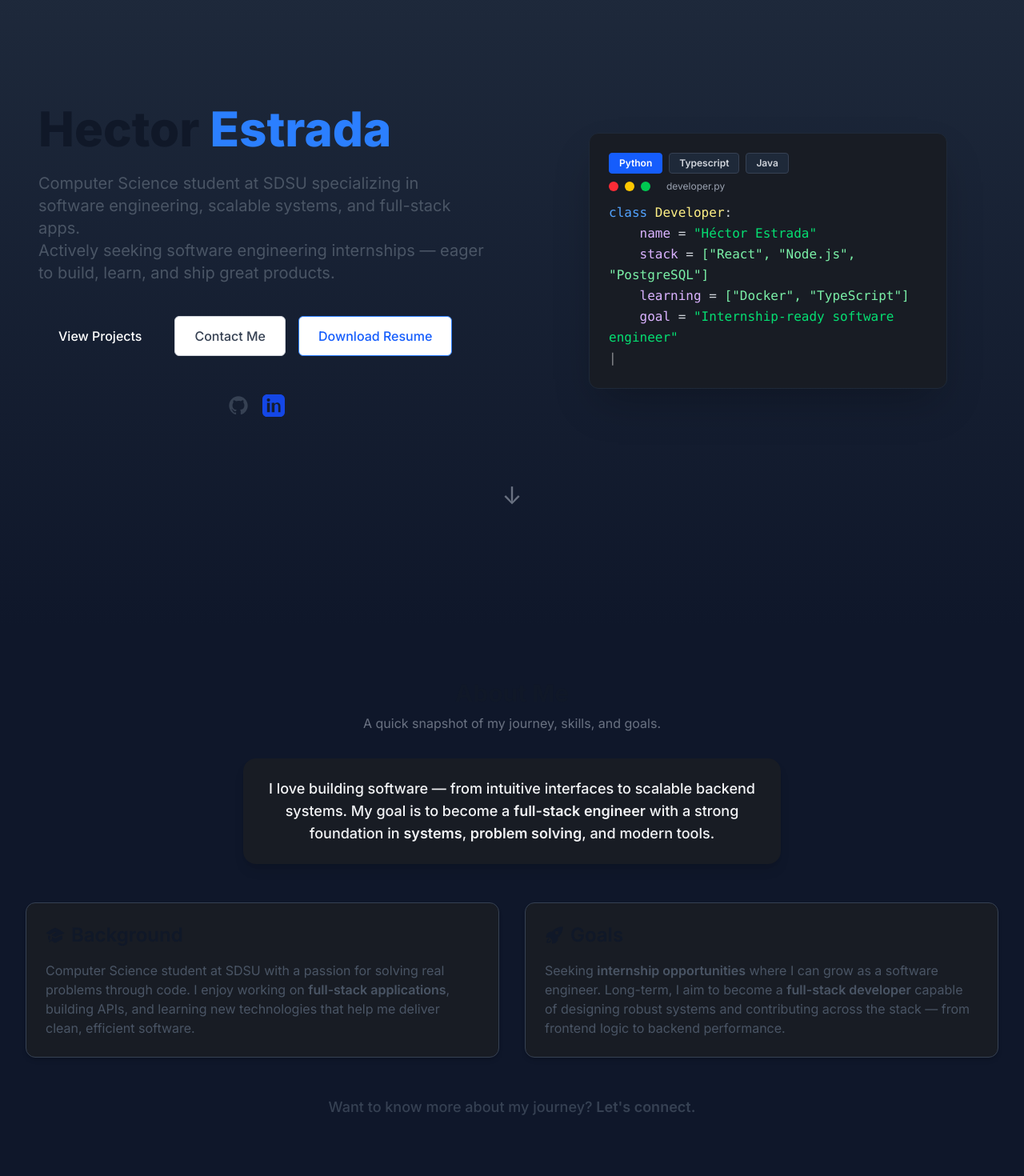
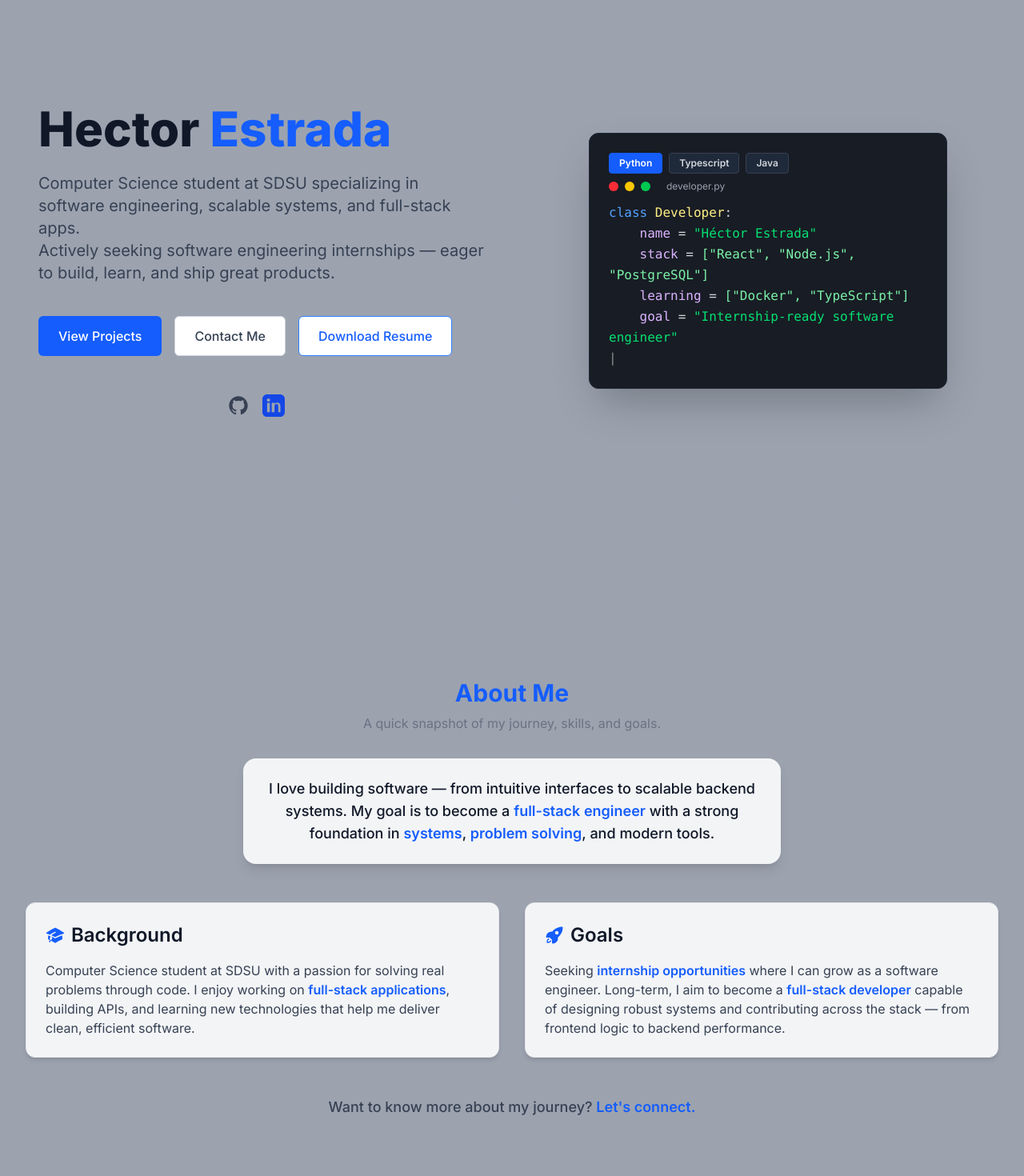
Before and after one commit to hectorestrada911/portfolio, a Next.js app: page / in a window 1280 px wide. Shown: the part 80-1550 px from the top of the page at 80% size. Built offline with nearby package versions, Linux system fonts and the light colour scheme.

Commit message:
Unify all backgrounds to gray-400 and clean up section/card backgrounds for a modern, consistent look

```diff
--- a/src/app/contact/page.tsx
+++ b/src/app/contact/page.tsx
@@ -7,7 +7,7 @@ export default function Contact() {
   return (
     <>
       <Navigation />
-      <div className="pt-16 min-h-screen flex flex-col items-center justify-center bg-gradient-to-br from-[#1e293b] to-[#0f172a] dark:from-[#1e293b] dark:to-[#0f172a]">
+      <div className="pt-16 min-h-screen flex flex-col items-center justify-center bg-transparent">
         <section className="w-full max-w-2xl mx-auto px-4 sm:px-6 lg:px-8">
           <ContactForm />
         </section>
--- a/src/app/globals.css
+++ b/src/app/globals.css
@@ -1,7 +1,7 @@
 @import "tailwindcss";
 
 :root {
-  --background: #ffffff;
+  --background: #9ca3af; /* Tailwind gray-400 */
   --foreground: #171717;
 }
 
@@ -10,13 +10,6 @@
   --color-foreground: var(--foreground);
   --font-sans: var(--font-geist-sans);
   --font-mono: var(--font-geist-mono);
-}
-
-@media (prefers-color-scheme: dark) {
-  :root {
-    --background: #0a0a0a;
-    --foreground: #ededed;
-  }
 }
 
 body {
--- a/src/app/layout.tsx
+++ b/src/app/layout.tsx
@@ -17,13 +17,14 @@ export default function RootLayout({
   children: React.ReactNode;
 }) {
   return (
-    <html lang="en" className="dark" suppressHydrationWarning>
+    <html lang="en">
       <head>
-        <meta name="color-scheme" content="dark light" />
+        <meta name="color-scheme" content="light" />
+        <meta name="theme-color" content="#ffffff" />
       </head>
       <body className={inter.className}>
         <ThemeProvider>
-          <main className="min-h-screen bg-white dark:bg-gray-900 text-gray-900 dark:text-gray-100">
+          <main className="min-h-screen text-gray-900">
             {children}
           </main>
           <footer className="w-full border-t border-gray-200 dark:border-gray-800 py-6 flex flex-col items-center justify-center mt-12">
--- a/src/app/page.tsx
+++ b/src/app/page.tsx
@@ -50,30 +50,34 @@ export default function Home() {
       <Navigation />
       <div className="pt-16">
         {/* Hero Section */}
-        <section id="home" className="min-h-screen flex flex-col justify-center px-4 sm:px-6 lg:px-8 bg-gradient-to-b from-[#1e293b] to-[#0f172a] transition-colors duration-700">
+        <section
+          id="home"
+          className="min-h-screen flex flex-col justify-center px-4 sm:px-6 lg:px-8 transition-colors duration-700"
+          style={{ background: "var(--background)" }}
+        >
           <div className="max-w-7xl mx-auto w-full flex flex-col md:flex-row items-center justify-between gap-8 mt-16 sm:mt-24 md:mt-0">
             {/* Left: Intro */}
             <div className="flex-1 text-center md:text-left md:pr-8 animate-hero-fade-in">
               <div className="transition-all duration-700 opacity-0 animate-fade-in-slide-up">
-                <h1 className="text-4xl sm:text-5xl md:text-6xl font-extrabold text-gray-900 dark:text-white mb-4 md:mb-6 md:ml-4">
-                  Hector <span className="text-blue-500 dark:text-blue-400">Estrada</span>
+                <h1 className="text-4xl sm:text-5xl md:text-6xl font-extrabold text-gray-900 mb-4 md:mb-6 md:ml-4">
+                  Hector <span className="text-blue-600">Estrada</span>
                 </h1>
-                <p className="text-base sm:text-lg md:text-xl text-gray-600 dark:text-gray-300 mb-10 md:ml-4 max-w-xl md:max-w-2xl mx-auto md:mx-0">
+                <p className="text-base sm:text-lg md:text-xl text-gray-700 mb-10 md:ml-4 max-w-xl md:max-w-2xl mx-auto md:mx-0">
                   Computer Science student at SDSU specializing in software engineering, scalable systems, and full-stack apps.<br />
                   Actively seeking software engineering internships — eager to build, learn, and ship great products.
                 </p>
                 <div className="flex flex-col sm:flex-row gap-4 justify-center md:justify-start md:ml-4">
-                  <a href="#projects" className="inline-flex items-center justify-center px-6 py-3 border border-transparent text-base font-medium rounded-md text-white bg-primary-600 hover:bg-primary-700 dark:bg-primary-500 dark:hover:bg-primary-600 transition-transform duration-200 hover:scale-105">View Projects</a>
-                  <a href="#contact" className="inline-flex items-center justify-center px-6 py-3 border border-gray-300 dark:border-gray-600 text-base font-medium rounded-md text-gray-700 dark:text-gray-200 bg-white dark:bg-gray-800 hover:bg-gray-50 dark:hover:bg-gray-700 transition-transform duration-200 hover:scale-105">Contact Me</a>
-                  <a href="/hector-estrada-portfolio.pdf" download className="inline-flex items-center justify-center px-6 py-3 border border-blue-500 text-base font-medium rounded-md text-blue-600 dark:text-blue-400 bg-white dark:bg-gray-900 hover:bg-blue-50 dark:hover:bg-gray-800 transition-transform duration-200 hover:scale-105">Download Resume</a>
+                  <a href="#projects" className="inline-flex items-center justify-center px-6 py-3 border border-transparent text-base font-medium rounded-md text-white bg-blue-600 hover:bg-blue-700 transition-transform duration-200 hover:scale-105">View Projects</a>
+                  <a href="#contact" className="inline-flex items-center justify-center px-6 py-3 border border-gray-300 text-base font-medium rounded-md text-gray-700 bg-white hover:bg-gray-100 transition-transform duration-200 hover:scale-105">Contact Me</a>
+                  <a href="/hector-estrada-portfolio.pdf" download className="inline-flex items-center justify-center px-6 py-3 border border-blue-500 text-base font-medium rounded-md text-blue-600 bg-white hover:bg-blue-50 transition-transform duration-200 hover:scale-105">Download Resume</a>
                 </div>
                 <div className="flex justify-center items-center gap-4 mt-12">
-                  <a href="https://github.com/hectorestrada911" target="_blank" rel="noopener noreferrer" className="inline-flex items-center justify-center rounded-md text-2xl text-gray-700 dark:text-gray-200 hover:text-primary-600 dark:hover:text-primary-400 transition-transform duration-200 hover:scale-110 focus:outline-none" aria-label="GitHub">
+                  <a href="https://github.com/hectorestrada911" target="_blank" rel="noopener noreferrer" className="inline-flex items-center justify-center rounded-md text-2xl text-gray-700 hover:text-blue-600 transition-transform duration-200 hover:scale-110 focus:outline-none" aria-label="GitHub">
                     <svg xmlns="http://www.w3.org/2000/svg" fill="currentColor" viewBox="0 0 24 24" className="w-7 h-7">
                       <path d="M12 2C6.477 2 2 6.484 2 12.021c0 4.428 2.865 8.184 6.839 9.504.5.092.682-.217.682-.482 0-.237-.009-.868-.014-1.703-2.782.605-3.369-1.342-3.369-1.342-.454-1.154-1.11-1.462-1.11-1.462-.908-.62.069-.608.069-.608 1.004.07 1.532 1.032 1.532 1.032.892 1.53 2.341 1.088 2.91.832.092-.647.35-1.088.636-1.339-2.22-.253-4.555-1.113-4.555-4.951 0-1.093.39-1.987 1.029-2.686-.103-.253-.446-1.272.098-2.65 0 0 .84-.27 2.75 1.025A9.564 9.564 0 0 1 12 6.844c.85.004 1.705.115 2.504.337 1.909-1.295 2.748-1.025 2.748-1.025.546 1.378.202 2.397.1 2.65.64.699 1.028 1.593 1.028 2.686 0 3.847-2.338 4.695-4.566 4.944.359.309.678.92.678 1.855 0 1.338-.012 2.419-.012 2.749 0 .267.18.577.688.48C19.138 20.203 22 16.447 22 12.021 22 6.484 17.523 2 12 2Z" />
                     </svg>
                   </a>
-                  <a href="https://www.linkedin.com/in/hector-estrada-5b1351213/" target="_blank" rel="noopener noreferrer" className="inline-flex items-center justify-center rounded-md text-2xl text-blue-700 dark:text-blue-400 hover:text-primary-600 dark:hover:text-primary-400 transition-transform duration-200 hover:scale-110 focus:outline-none" aria-label="LinkedIn">
+                  <a href="https://www.linkedin.com/in/hector-estrada-5b1351213/" target="_blank" rel="noopener noreferrer" className="inline-flex items-center justify-center rounded-md text-2xl text-blue-700 hover:text-blue-800 transition-transform duration-200 hover:scale-110 focus:outline-none" aria-label="LinkedIn">
                     <svg xmlns="http://www.w3.org/2000/svg" fill="currentColor" viewBox="0 0 24 24" className="w-7 h-7">
                       <path d="M19 0h-14c-2.761 0-5 2.239-5 5v14c0 2.761 2.239 5 5 5h14c2.761 0 5-2.239 5-5v-14c0-2.761-2.239-5-5-5zm-11 19h-3v-10h3v10zm-1.5-11.268c-.966 0-1.75-.784-1.75-1.75s.784-1.75 1.75-1.75 1.75.784 1.75 1.75-.784 1.75-1.75 1.75zm13.5 11.268h-3v-5.604c0-1.337-.025-3.063-1.868-3.063-1.868 0-2.156 1.459-2.156 2.968v5.699h-3v-10h2.881v1.367h.041c.401-.761 1.379-1.563 2.838-1.563 3.034 0 3.595 1.997 3.595 4.59v5.606z" />
                     </svg>
@@ -88,55 +92,55 @@ export default function Home() {
           </div>
           {/* Scroll Indicator */}
           <div className="flex justify-center mt-12 md:mt-20 animate-pulse-slow">
-            <span className="inline-block text-gray-400 dark:text-gray-500 text-3xl">↓</span>
+            <span className="inline-block text-gray-400 text-3xl">↓</span>
           </div>
         </section>
 
         {/* About Section */}
-        <section id="about" className="py-16 px-4 sm:px-6 lg:px-8 bg-[#0f172a]">
+        <section id="about" className="py-16 px-4 sm:px-6 lg:px-8 bg-transparent">
           <div className="max-w-7xl mx-auto">
-            <h2 className="text-3xl font-bold text-primary-600 dark:text-primary-400 mb-2 text-center">About Me</h2>
-            <p className="text-base text-gray-500 dark:text-gray-400 mb-8 text-center">A quick snapshot of my journey, skills, and goals.</p>
+            <h2 className="text-3xl font-bold text-blue-600 mb-2 text-center">About Me</h2>
+            <p className="text-base text-gray-500 mb-8 text-center">A quick snapshot of my journey, skills, and goals.</p>
             <div className="text-center mb-12 flex justify-center">
-              <div className="bg-[#181c24] rounded-2xl p-6 shadow-lg w-full max-w-2xl mx-auto">
-                <p className="text-lg text-gray-100 font-medium">
-                  I love building software — from intuitive interfaces to scalable backend systems. My goal is to become a <span className="font-semibold text-primary-600 dark:text-primary-400">full-stack engineer</span> with a strong foundation in <span className="font-semibold text-primary-600 dark:text-primary-400">systems</span>, <span className="font-semibold text-primary-600 dark:text-primary-400">problem solving</span>, and modern tools.
+              <div className="bg-gray-100 rounded-2xl p-6 shadow-lg w-full max-w-2xl mx-auto">
+                <p className="text-lg text-gray-900 font-medium">
+                  I love building software — from intuitive interfaces to scalable backend systems. My goal is to become a <span className="font-semibold text-blue-600">full-stack engineer</span> with a strong foundation in <span className="font-semibold text-blue-600">systems</span>, <span className="font-semibold text-blue-600">problem solving</span>, and modern tools.
                 </p>
               </div>
             </div>
             <div className="grid grid-cols-1 md:grid-cols-2 gap-8 mb-12">
-              <div className="bg-[#181c24] rounded-xl border border-gray-700 shadow-md p-6 flex flex-col gap-2 transition hover:shadow-lg hover:border-primary-500">
+              <div className="bg-gray-100 rounded-xl border border-gray-200 shadow-md p-6 flex flex-col gap-2 transition hover:shadow-lg hover:border-blue-400">
                 <div className="flex items-center gap-2 mb-2">
-                  <AcademicCapIcon className="w-6 h-6 text-primary-600 dark:text-primary-400" />
-                  <h3 className="text-2xl font-semibold text-gray-900 dark:text-white">Background</h3>
+                  <AcademicCapIcon className="w-6 h-6 text-blue-600" />
+                  <h3 className="text-2xl font-semibold text-gray-900">Background</h3>
                 </div>
-                <p className="text-gray-600 dark:text-gray-300">
-                  Computer Science student at SDSU with a passion for solving real problems through code. I enjoy working on <span className="font-semibold text-primary-600 dark:text-primary-400">full-stack applications</span>, building APIs, and learning new technologies that help me deliver clean, efficient software.
+                <p className="text-gray-700">
+                  Computer Science student at SDSU with a passion for solving real problems through code. I enjoy working on <span className="font-semibold text-blue-600">full-stack applications</span>, building APIs, and learning new technologies that help me deliver clean, efficient software.
                 </p>
               </div>
-              <div className="bg-[#181c24] rounded-xl border border-gray-700 shadow-md p-6 flex flex-col gap-2 transition hover:shadow-lg hover:border-primary-500">
+              <div className="bg-gray-100 rounded-xl border border-gray-200 shadow-md p-6 flex flex-col gap-2 transition hover:shadow-lg hover:border-blue-400">
                 <div className="flex items-center gap-2 mb-2">
-                  <RocketLaunchIcon className="w-6 h-6 text-primary-600 dark:text-primary-400" />
-                  <h3 className="text-2xl font-semibold text-gray-900 dark:text-white">Goals</h3>
+                  <RocketLaunchIcon className="w-6 h-6 text-blue-600" />
+                  <h3 className="text-2xl font-semibold text-gray-900">Goals</h3>
                 </div>
-                <p className="text-gray-600 dark:text-gray-300">
-                  Seeking <span className="font-semibold text-primary-600 dark:text-primary-400">internship opportunities</span> where I can grow as a software engineer. Long-term, I aim to become a <span className="font-semibold text-primary-600 dark:text-primary-400">full-stack developer</span> capable of designing robust systems and contributing across the stack — from frontend logic to backend performance.
+                <p className="text-gray-700">
+                  Seeking <span className="font-semibold text-blue-600">internship opportunities</span> where I can grow as a software engineer. Long-term, I aim to become a <span className="font-semibold text-blue-600">full-stack developer</span> capable of designing robust systems and contributing across the stack — from frontend logic to backend performance.
                 </p>
               </div>
             </div>
             <div className="text-center mt-8">
-              <p className="text-lg text-gray-700 dark:text-gray-200 font-medium">
-                Want to know more about my journey? <span className="text-primary-600 dark:text-primary-400 font-semibold">Let&apos;s connect.</span>
+              <p className="text-lg text-gray-700 font-medium">
+                Want to know more about my journey? <span className="text-blue-600 font-semibold">Let&apos;s connect.</span>
               </p>
             </div>
           </div>
         </section>
 
         {/* Projects Section */}
-        <section id="projects" className="py-16 px-4 sm:px-6 lg:px-8 bg-[#0f172a]">
+        <section id="projects" className="py-16 px-4 sm:px-6 lg:px-8 bg-transparent">
           <div className="max-w-7xl mx-auto">
-            <h2 className="text-3xl font-bold text-gray-900 dark:text-white mb-8 text-center">My Projects</h2>
-            <p className="text-xl text-gray-600 dark:text-gray-300 mb-12 text-center max-w-3xl mx-auto">
+            <h2 className="text-3xl font-bold text-gray-900 mb-8 text-center">My Projects</h2>
+            <p className="text-xl text-gray-700 mb-12 text-center max-w-3xl mx-auto">
               Here are some of my recent projects that showcase my skills in web development, backend programming, and full-stack integration.
             </p>
             <div className="flex justify-center mb-8">
@@ -172,12 +176,12 @@ export default function Home() {
                     <div className="h-1 w-full bg-gradient-to-r from-blue-500/30 via-cyan-400/20 to-transparent" />
                     {/* Content area */}
                     <div className="p-6 flex-1 flex flex-col bg-[#181c24]">
-                      <p className="text-gray-700 dark:text-gray-200 mb-4 text-sm">{project.description}</p>
+                      <p className="text-gray-700 mb-4 text-sm">{project.description}</p>
                       <div className="flex flex-wrap gap-2 mb-4">
                         {project.tags.map((tag) => (
                           <span
                             key={tag}
-                            className="px-2 py-0.5 text-xs font-medium rounded-full bg-gray-200 dark:bg-gray-800 text-gray-700 dark:text-gray-200"
+                            className="px-2 py-0.5 text-xs font-medium rounded-full bg-gray-200 text-gray-700"
                           >
                             {tag}
                           </span>
@@ -189,7 +193,7 @@ export default function Home() {
                             href={project.liveUrl}
             target="_blank"
             rel="noopener noreferrer"
-                            className="inline-flex items-center justify-center px-4 py-2 text-sm font-medium rounded-lg bg-primary-600 text-white hover:bg-primary-700 dark:bg-primary-500 dark:hover:bg-primary-600 transition gap-2 shadow-sm"
+                            className="inline-flex items-center justify-center px-4 py-2 text-sm font-medium rounded-lg bg-primary-600 text-white hover:bg-primary-700 transition gap-2 shadow-sm"
                           >
                             <svg className="w-5 h-5" fill="none" stroke="currentColor" strokeWidth="2" viewBox="0 0 24 24"><path strokeLinecap="round" strokeLinejoin="round" d="M14 5l7 7m0 0l-7 7m7-7H3" /></svg>
                             View Live
@@ -198,7 +202,7 @@ export default function Home() {
                             href={project.codeUrl}
             target="_blank"
             rel="noopener noreferrer"
-                            className="inline-flex items-center justify-center px-4 py-2 text-sm font-medium rounded-lg border border-primary-600 text-primary-600 dark:text-primary-400 hover:bg-primary-50 dark:hover:bg-primary-900 transition gap-2 shadow-sm"
+                            className="inline-flex items-center justify-center px-4 py-2 text-sm font-medium rounded-lg border border-primary-600 text-primary-600 hover:bg-primary-50 hover:border-primary-500 transition gap-2 shadow-sm"
           >
                             <svg className="w-5 h-5" fill="none" stroke="currentColor" strokeWidth="2" viewBox="0 0 24 24"><path strokeLinecap="round" strokeLinejoin="round" d="M8 16v-8m8 8v-8M3 20h18" /></svg>
                             View Code
@@ -221,13 +225,13 @@ export default function Home() {
                       />
                     </div>
                     <div className="p-6 flex-1 flex flex-col">
-                      <h3 className="text-xl font-semibold text-gray-900 dark:text-white mb-2">{project.title}</h3>
-                      <p className="text-gray-600 dark:text-gray-300 mb-4">{project.description}</p>
+                      <h3 className="text-xl font-semibold text-gray-900 mb-2">{project.title}</h3>
+                      <p className="text-gray-600 mb-4">{project.description}</p>
                       <div className="flex flex-wrap gap-2 mb-4">
                         {project.tags.map((tag) => (
                           <span
                             key={tag}
-                            className={`px-3 py-1 text-xs font-semibold rounded-full ${techColors[tag] || 'bg-primary-100 dark:bg-primary-900 text-primary-800 dark:text-primary-200'} transition-colors duration-200`}
+                            className={`px-3 py-1 text-xs font-semibold rounded-full ${techColors[tag] || 'bg-primary-100 text-primary-800'} transition-colors duration-200`}
                           >
                             {tag}
                           </span>
@@ -239,7 +243,7 @@ export default function Home() {
                             href={project.liveUrl}
           target="_blank"
           rel="noopener noreferrer"
-                            className="inline-flex items-center justify-center px-4 py-2 text-sm font-medium rounded bg-primary-600 text-white hover:bg-primary-700 dark:bg-primary-500 dark:hover:bg-primary-600 transition gap-2"
+                            className="inline-flex items-center justify-center px-4 py-2 text-sm font-medium rounded bg-primary-600 text-white hover:bg-primary-700 transition gap-2"
                           >
                             <svg className="w-5 h-5" fill="none" stroke="currentColor" strokeWidth="2" viewBox="0 0 24 24"><path strokeLinecap="round" strokeLinejoin="round" d="M14 5l7 7m0 0l-7 7m7-7H3" /></svg>
                             View Live
@@ -248,7 +252,7 @@ export default function Home() {
                             href={project.codeUrl}
           target="_blank"
           rel="noopener noreferrer"
-                            className="inline-flex items-center justify-center px-4 py-2 text-sm font-medium rounded border border-primary-600 text-primary-600 dark:text-primary-400 hover:bg-primary-50 dark:hover:bg-primary-900 transition gap-2"
+                            className="inline-flex items-center justify-center px-4 py-2 text-sm font-medium rounded border border-primary-600 text-primary-600 hover:bg-primary-50 hover:border-primary-500 transition gap-2"
                           >
                             <svg className="w-5 h-5" fill="none" stroke="currentColor" strokeWidth="2" viewBox="0 0 24 24"><path strokeLinecap="round" strokeLinejoin="round" d="M8 16v-8m8 8v-8M3 20h18" /></svg>
                             View Code
@@ -264,7 +268,7 @@ export default function Home() {
         </section>
 
         {/* Contact Section */}
-        <section id="contact" className="py-16 px-4 sm:px-6 lg:px-8 bg-[#0f172a] flex justify-center">
+        <section id="contact" className="py-16 px-4 sm:px-6 lg:px-8 bg-transparent flex justify-center">
           <div className="w-full max-w-2xl">
             <ContactForm />
           </div>
--- a/src/app/projects/page.tsx
+++ b/src/app/projects/page.tsx
@@ -30,7 +30,7 @@ export default function Projects() {
     <>
       <Navigation />
       <div className="pt-16">
-        <section className="py-16 px-4 sm:px-6 lg:px-8">
+        <section className="py-16 px-4 sm:px-6 lg:px-8 bg-transparent">
           <div className="max-w-7xl mx-auto">
             <h1 className="text-4xl font-bold text-gray-900 dark:text-white mb-8 text-center">
               My Projects
```
Also changed, not shown: src/app/about/page.tsx (+5 -5 lines).
